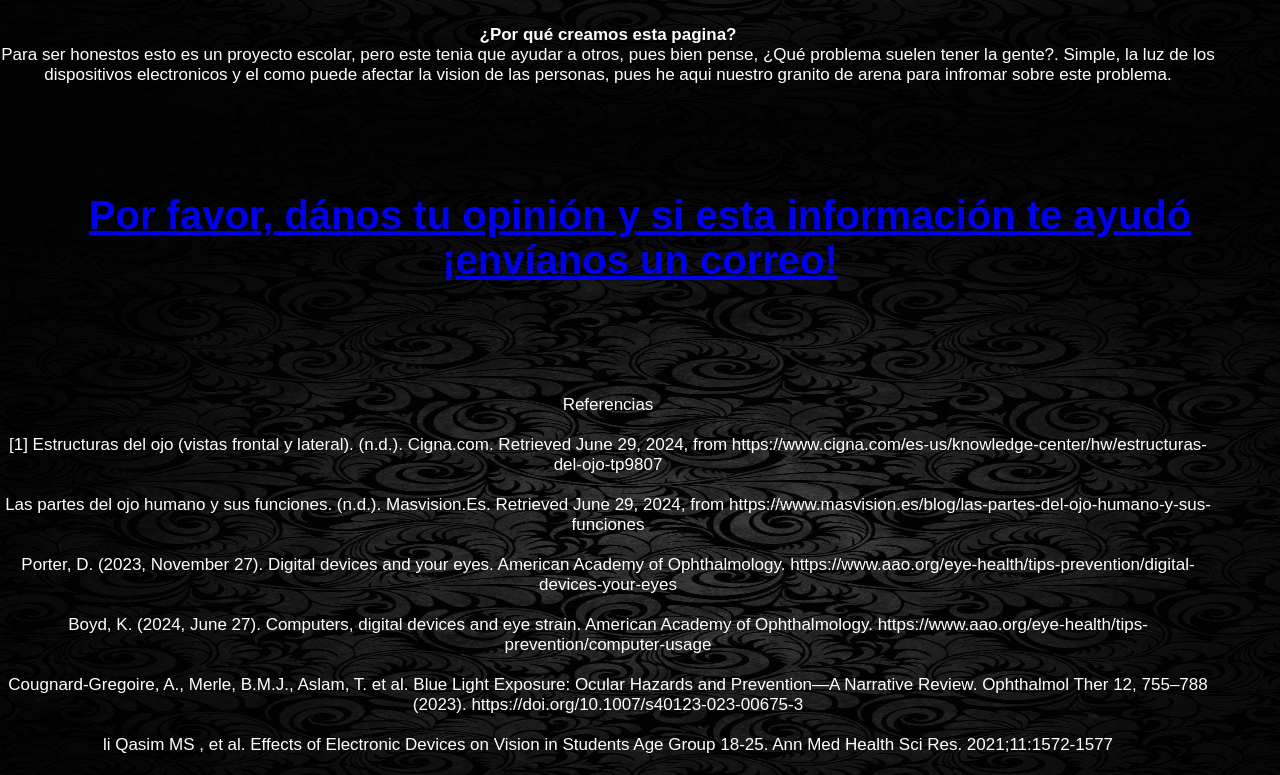
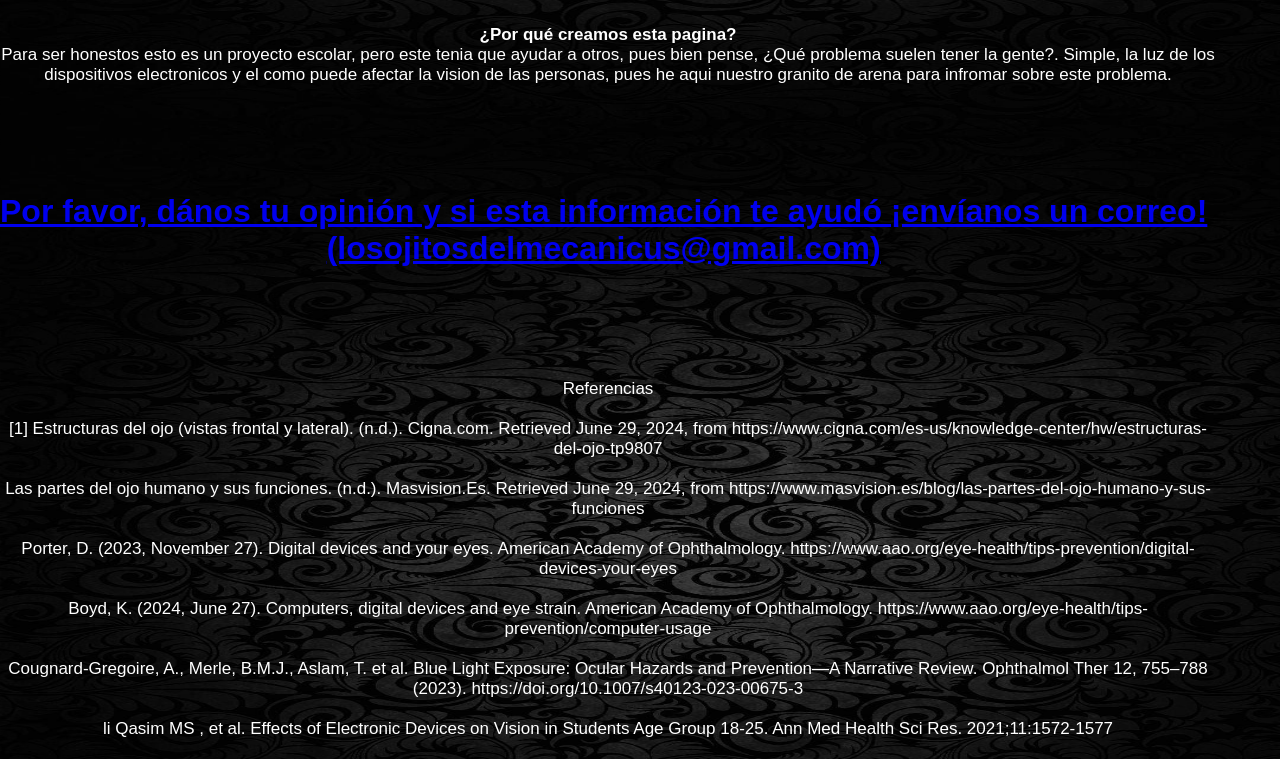
Before and after one commit to Emi01931/Los-ojitos-del-mecanicus, a plain HTML site: page index.html in a window 1280 px wide. Shown: the part 4662-5437 px from the top of the page. Drawn offline with Linux system fonts and the light colour scheme.

Commit message:
Update index.html

```diff
--- a/index.html
+++ b/index.html
@@ -155,7 +155,7 @@
             <br></br>
 
             <div class="cenlnk">
-                <a HREF="mailto:losojitosdelmecanicus@gmail.com" style="text-align:center;font-size: 2.5em; font-weight: bold;">Por favor, dános tu opinión y si esta información te ayudó ¡envíanos un correo!</a>
+                <a HREF="mailto:losojitosdelmecanicus@gmail.com" style="text-align:center;font-size: 2em; font-weight: bold;">Por favor, dános tu opinión y si esta información te ayudó ¡envíanos un correo! <br> (losojitosdelmecanicus@gmail.com)</a>
             </div>
             <br></br>
             <br></br>
```
